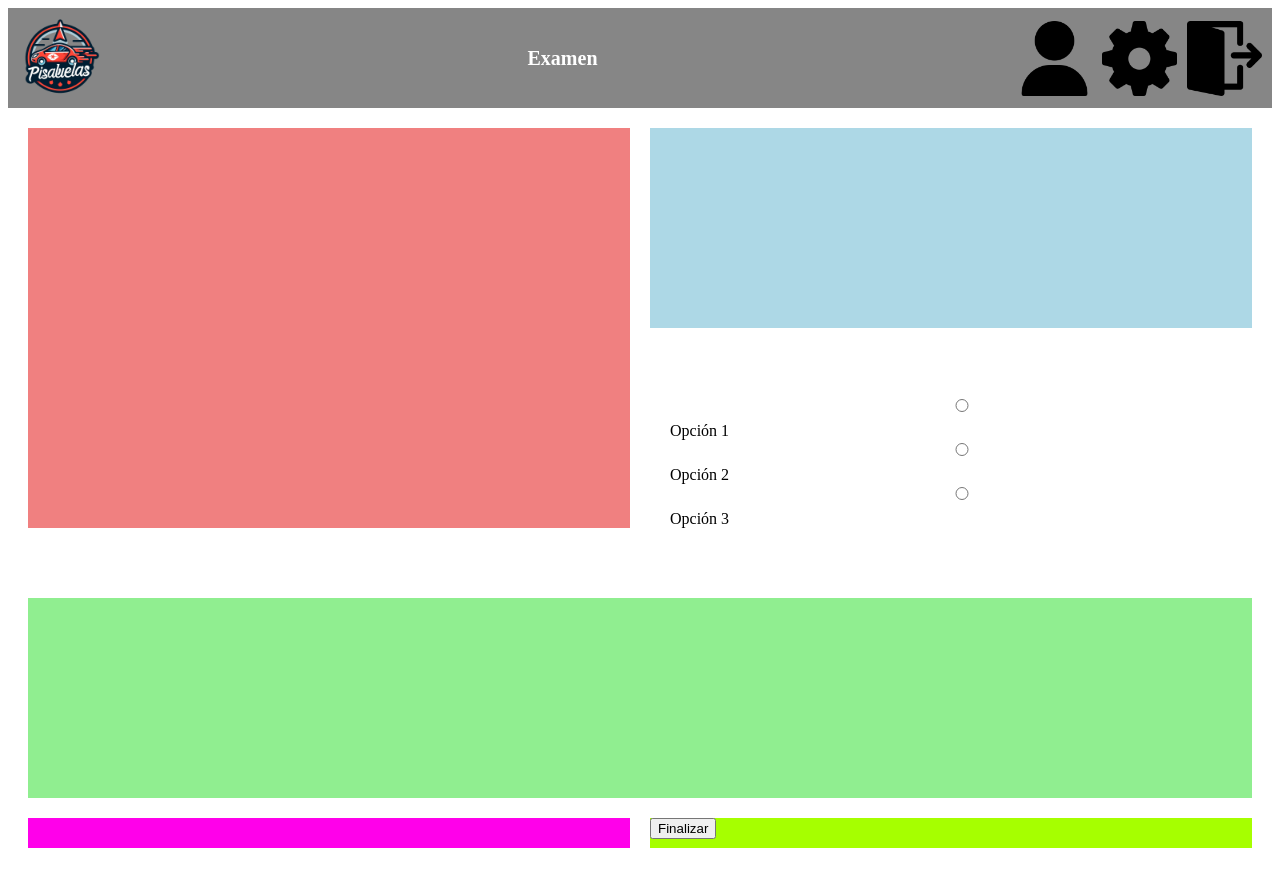
After one commit to PabloHerRuiz/Autoescuela, a PHP site: page /vistas/examen.php in a window 1280 px wide. The commit adds this page. Run offline with PHP 8.4, Linux system fonts and the light colour scheme.

Commit message:
crear examen

```diff
--- a/css/estilosCreaPreg.css
+++ b/css/estilosCreaPreg.css
@@ -298,3 +298,58 @@ select {
     flex-wrap: wrap;
     overflow-y: auto;
 }
+
+/* examen */
+#exam-container {
+    display: grid;
+    grid-template-columns: 1fr 1fr; /* Dos columnas, la primera más grande */
+    grid-template-rows: auto auto auto; /* Tres filas automáticas */
+    gap: 20px; /* Espacio entre las cajas */
+    padding: 20px;
+}
+
+.caja-grande {
+    grid-column: 2; /* Coloca la caja grande en la segunda columna */
+    grid-row: 1 / span 2; /* Ocupa dos filas desde la primera */
+    height: 200px;
+    background-color: lightblue;
+}
+
+.caja-larga {
+    grid-row: 1 / span 2; /* Ocupa dos filas desde la primera */
+    height: 400px;
+    background-color: lightcoral;
+}
+
+.radio-buttons {
+    grid-column: 2; /* Coloca los botones en la primera columna */
+    grid-row: 2; /* Están en la segunda fila */
+    display: flex;
+    flex-direction: column;
+    margin-left: 20px;
+}
+
+.radio-button {
+    margin-bottom: 10px;
+}
+
+.caja-alargada {
+    grid-column: 1 / span 2;
+    grid-row: 3;
+    margin-top: 50px;
+    height: 200px;
+    background-color: lightgreen;
+}
+
+.timer{
+    grid-column: 1 / 2;
+    grid-row: 4/5;
+    background-color: rgb(255, 0, 234);
+    height: 30px;
+}
+.terminar{
+    grid-column: 2;
+    grid-row: 4/5;
+    background-color: rgb(166, 255, 0);
+    height: 30px;
+}
--- /dev/null
+++ b/vistas/examen.php
@@ -0,0 +1,37 @@
+<!DOCTYPE html>
+<html>
+
+<head>
+    <title>EXAMEN</title>
+
+    <link rel="stylesheet" href="/css/estilosCreaPreg.css">
+    <script src="/js/nav.js"></script>
+</head>
+
+<body>
+    <div class="navbar">
+        <img src="/css/imagenes/logo.png" alt="Logo">
+        <h1>Examen</h1>
+        <div class="icons">
+            <img id="perfil" src="/css/imagenes/usuario.png" alt="Perfil">
+            <img id="ajustes" src="/css/imagenes/configuraciones.png" alt="Ajustes">
+            <img id="cerrar" src="/css/imagenes/cerrar-sesion.png" alt="Cierra sesion">
+        </div>
+    </div>
+
+    <div id="exam-container">
+        <div class="caja-grande"></div>
+        <div class="caja-larga"></div>
+        <div class="radio-buttons">
+            <input type="radio" name="opcion" class="radio-button"> Opción 1<br>
+            <input type="radio" name="opcion" class="radio-button"> Opción 2<br>
+            <input type="radio" name="opcion" class="radio-button"> Opción 3<br>
+        </div>
+        <div class="caja-alargada"></div>
+        <div class="timer"></div>
+        <div class="terminar"><input type="submit" value="Finalizar"></div>
+    </div>
+
+</body>
+
+</html>
--- a/vistas/listadoTest.php
+++ b/vistas/listadoTest.php
@@ -20,11 +20,9 @@
         </div>
     </div>
 
-    <div id="test-container">
+    <div id="test-container"></div>
 
-    </div>
 
-    </div>
 </body>
 
 </html>
```
Also changed, not shown: vistas/enruta.php (+4 -4 lines).
